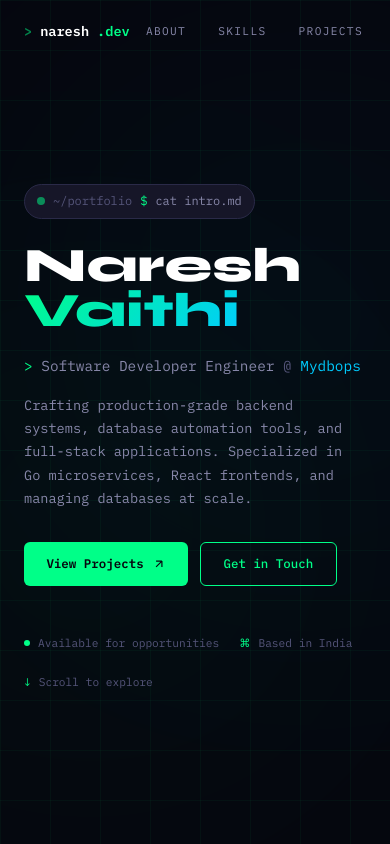
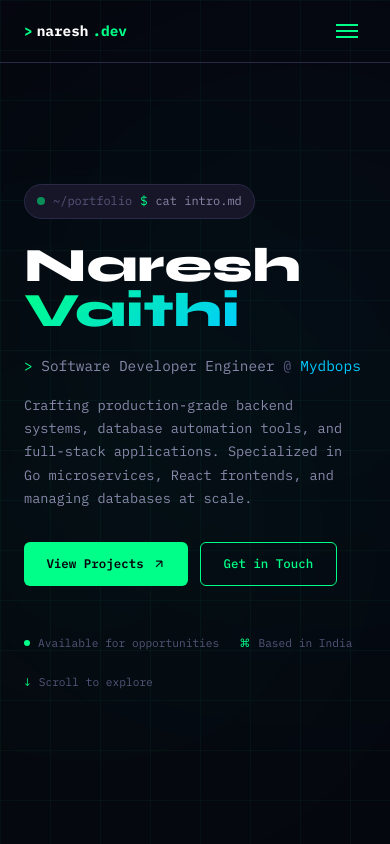
Before and after one commit to Nareshvaithi/MyPortfolioWebsite, a Next.js app: page /MyPortfolioWebsite/ in a window 390 px wide. Shown: the top 844 px of the page. Built offline with nearby package versions, Linux system fonts and the light colour scheme.

Commit message:
fix: navbar responsive

```diff
--- a/components/Navbar.tsx
+++ b/components/Navbar.tsx
@@ -16,14 +16,27 @@ export default function Navbar() {
   const [menuOpen, setMenuOpen] = useState(false);
 
   useEffect(() => {
-    const handleScroll = () => setScrolled(window.scrollY > 50);
+    const handleScroll = () => setScrolled(window.scrollY > 20);
     window.addEventListener("scroll", handleScroll);
     return () => window.removeEventListener("scroll", handleScroll);
   }, []);
 
-  const handleClick = (href: string) => {
+  const handleClick = (e: React.MouseEvent, href: string) => {
+    e.preventDefault();
     setMenuOpen(false);
-    document.querySelector(href)?.scrollIntoView({ behavior: "smooth" });
+    const target = document.querySelector(href);
+    if (target) {
+      const offset = 80; // Account for fixed navbar height
+      const bodyRect = document.body.getBoundingClientRect().top;
+      const elementRect = target.getBoundingClientRect().top;
+      const elementPosition = elementRect - bodyRect;
+      const offsetPosition = elementPosition - offset;
+
+      window.scrollTo({
+        top: offsetPosition,
+        behavior: "smooth"
+      });
+    }
   };
 
   return (
@@ -33,104 +46,157 @@ export default function Navbar() {
         top: 0,
         left: 0,
         right: 0,
-        zIndex: 50,
-        transition: "all 0.5s ease",
-        background: scrolled ? "#06060eee" : "transparent",
-        backdropFilter: scrolled ? "blur(20px)" : "none",
-        borderBottom: scrolled ? `1px solid ${colors.border}` : "1px solid transparent",
+        zIndex: 100,
+        transition: "all 0.4s cubic-bezier(0.4, 0, 0.2, 1)",
+        background: scrolled || menuOpen ? "#06060ee6" : "transparent",
+        backdropFilter: scrolled || menuOpen ? "blur(12px)" : "none",
+        borderBottom: scrolled || menuOpen ? `1px solid ${colors.border}` : "1px solid transparent",
+        padding: scrolled ? "0.5rem 0" : "1rem 0",
       }}
     >
-      <div style={{ maxWidth: "1100px", margin: "0 auto", padding: "0 1.5rem", height: "64px", display: "flex", alignItems: "center", justifyContent: "space-between" }}>
+      <div style={{ maxWidth: "1100px", margin: "0 auto", padding: "0 1.5rem", display: "flex", alignItems: "center", justifyContent: "space-between" }}>
+
         {/* Logo */}
         <a
           href="#"
-          onClick={() => window.scrollTo({ top: 0, behavior: "smooth" })}
-          style={{ display: "flex", alignItems: "center", gap: "0.5rem", fontSize: "0.85rem", fontWeight: 600, textDecoration: "none", fontFamily: "'IBM Plex Mono', monospace" }}
+          onClick={(e) => { e.preventDefault(); window.scrollTo({ top: 0, behavior: "smooth" }); }}
+          style={{
+            display: "flex",
+            alignItems: "center",
+            gap: "0.25rem",
+            fontSize: "0.9rem",
+            fontWeight: 700,
+            textDecoration: "none",
+            fontFamily: "'IBM Plex Mono', monospace"
+          }}
         >
-          <span style={{ color: colors.accent, opacity: 0.5 }}>&gt;</span>
+          <span style={{ color: colors.accent }}>&gt;</span>
           <span style={{ color: "#fff" }}>naresh</span>
           <span style={{ color: colors.accent }}>.dev</span>
-          <span style={{ color: colors.accent, animation: "blink 1s step-end infinite" }}>_</span>
+          <span className="blink-cursor" style={{ color: colors.accent }}>_</span>
         </a>
 
-        {/* Desktop Links */}
-        <div style={{ display: "flex", alignItems: "center", gap: "2rem" }} className="hidden md:flex">
+        {/* Desktop Links - Managed via CSS class for responsiveness */}
+        <div className="nav-desktop-links" style={{ display: "flex", alignItems: "center", gap: "2rem" }}>
           {navLinks.map((link) => (
-            <button
+            <a
               key={link.label}
-              onClick={() => handleClick(link.href)}
+              href={link.href}
+              onClick={(e) => handleClick(e, link.href)}
               style={{
                 color: colors.textDim,
                 fontSize: "0.7rem",
-                letterSpacing: "0.12em",
+                letterSpacing: "0.15em",
                 textTransform: "uppercase",
-                background: "none",
-                border: "none",
+                textDecoration: "none",
                 cursor: "pointer",
-                transition: "color 0.3s ease",
+                transition: "all 0.3s ease",
                 fontFamily: "'IBM Plex Mono', monospace",
+                fontWeight: 500
               }}
               onMouseEnter={(e) => { e.currentTarget.style.color = colors.accent; }}
               onMouseLeave={(e) => { e.currentTarget.style.color = colors.textDim; }}
             >
               {link.label}
-            </button>
+            </a>
           ))}
         </div>
 
-        {/* Mobile Toggle */}
+        {/* Mobile Toggle Button */}
         <button
           onClick={() => setMenuOpen(!menuOpen)}
-          className="md:hidden"
-          style={{ display: "flex", flexDirection: "column", gap: "5px", background: "none", border: "none", cursor: "pointer", padding: "4px" }}
+          className="nav-mobile-toggle"
+          style={{
+            background: "none",
+            border: "none",
+            cursor: "pointer",
+            padding: "8px",
+            zIndex: 101,
+            display: "none" // Hidden by default, shown via CSS
+          }}
           aria-label="Toggle menu"
         >
-          <span style={{ display: "block", width: "20px", height: "2px", background: colors.accent, transition: "all 0.3s", transform: menuOpen ? "rotate(45deg) translateY(7px)" : "none" }} />
-          <span style={{ display: "block", width: "20px", height: "2px", background: colors.accent, transition: "all 0.3s", opacity: menuOpen ? 0 : 1 }} />
-          <span style={{ display: "block", width: "20px", height: "2px", background: colors.accent, transition: "all 0.3s", transform: menuOpen ? "rotate(-45deg) translateY(-7px)" : "none" }} />
+          <div style={{ position: "relative", width: "22px", height: "14px" }}>
+            <span style={{
+              position: "absolute", top: 0, left: 0, width: "100%", height: "2px",
+              background: colors.accent, transition: "0.3s",
+              transform: menuOpen ? "rotate(45deg) translateY(8.5px)" : "none"
+            }} />
+            <span style={{
+              position: "absolute", top: "6px", left: 0, width: "100%", height: "2px",
+              background: colors.accent, transition: "0.2s",
+              opacity: menuOpen ? 0 : 1
+            }} />
+            <span style={{
+              position: "absolute", bottom: 0, left: 0, width: "100%", height: "2px",
+              background: colors.accent, transition: "0.3s",
+              transform: menuOpen ? "rotate(-45deg) translateY(-8.5px)" : "none"
+            }} />
+          </div>
         </button>
       </div>
 
-      {/* Mobile Menu */}
+      {/* Mobile Menu Overlay */}
       <div
-        className="md:hidden"
+        className="nav-mobile-menu"
         style={{
+          position: "absolute",
+          top: "100%",
+          left: 0,
+          right: 0,
+          background: "#06060ef8",
+          backdropFilter: "blur(20px)",
+          borderBottom: `1px solid ${colors.border}`,
           overflow: "hidden",
-          transition: "max-height 0.5s ease",
-          background: "#06060ef5",
-          backdropFilter: "blur(20px)",
-          maxHeight: menuOpen ? "320px" : "0",
-          borderBottom: menuOpen ? `1px solid ${colors.border}` : "none",
+          maxHeight: menuOpen ? "400px" : "0",
+          transition: "max-height 0.4s cubic-bezier(0.4, 0, 0.2, 1)",
+          display: "none" // Managed via CSS
         }}
       >
-        <div style={{ padding: "1rem 1.5rem", display: "flex", flexDirection: "column", gap: "1rem" }}>
+        <div style={{ padding: "1.5rem", display: "flex", flexDirection: "column", gap: "1.25rem" }}>
           {navLinks.map((link) => (
-            <button
+            <a
               key={link.label}
-              onClick={() => handleClick(link.href)}
+              href={link.href}
+              onClick={(e) => handleClick(e, link.href)}
               style={{
                 color: colors.textDim,
-                fontSize: "0.8rem",
-                letterSpacing: "0.12em",
+                fontSize: "0.85rem",
+                letterSpacing: "0.1em",
                 textTransform: "uppercase",
-                textAlign: "left",
-                background: "none",
-                border: "none",
-                cursor: "pointer",
+                textDecoration: "none",
                 fontFamily: "'IBM Plex Mono', monospace",
+                display: "flex",
+                alignItems: "center"
               }}
             >
-              <span style={{ color: colors.accent, opacity: 0.4, marginRight: "0.5rem" }}>//</span>
+              <span style={{ color: colors.accent, opacity: 0.5, marginRight: "0.75rem" }}>//</span>
               {link.label}
-            </button>
+            </a>
           ))}
         </div>
       </div>
 
+      {/* Scoped CSS for responsiveness and animations */}
       <style jsx global>{`
         @keyframes blink {
-          0%, 100% { opacity: 1; }
           50% { opacity: 0; }
+        }
+        .blink-cursor {
+          animation: blink 1s step-end infinite;
+        }
+
+        /* Responsive Breakpoints */
+        @media (max-width: 768px) {
+          .nav-desktop-links {
+            display: none !important;
+          }
+          .nav-mobile-toggle {
+            display: flex !important;
+          }
+          .nav-mobile-menu {
+            display: block !important;
+          }
         }
       `}</style>
     </nav>
```
